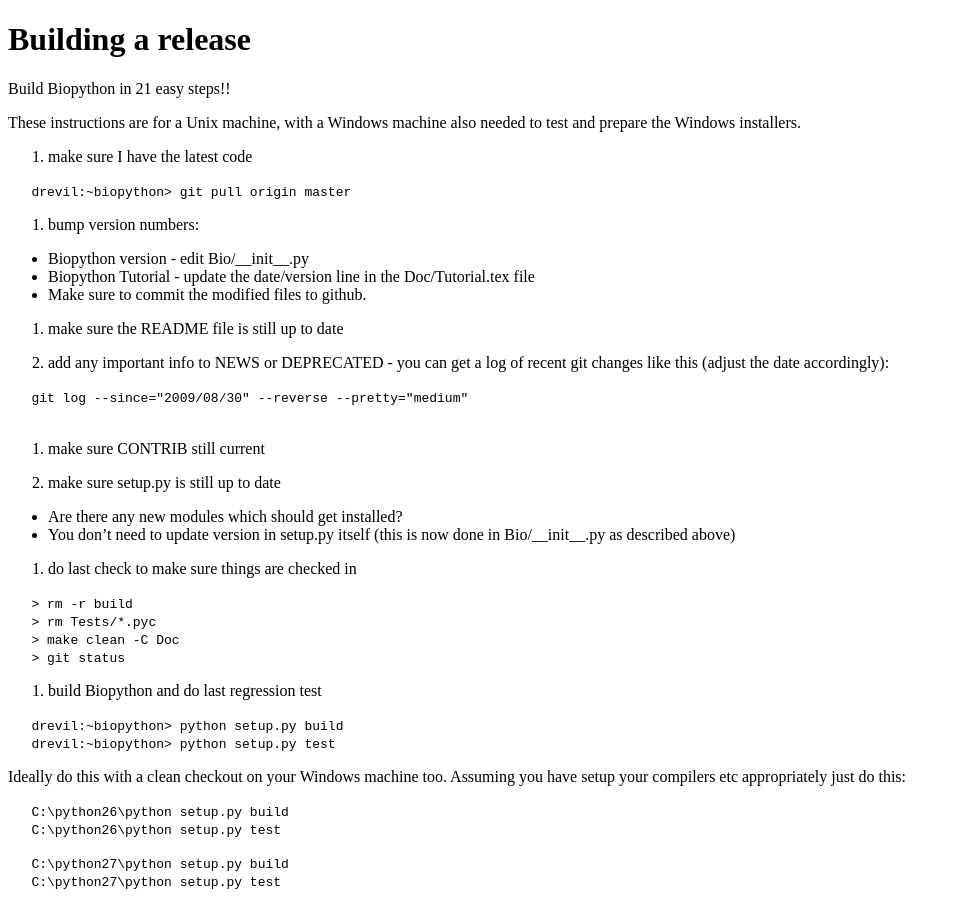
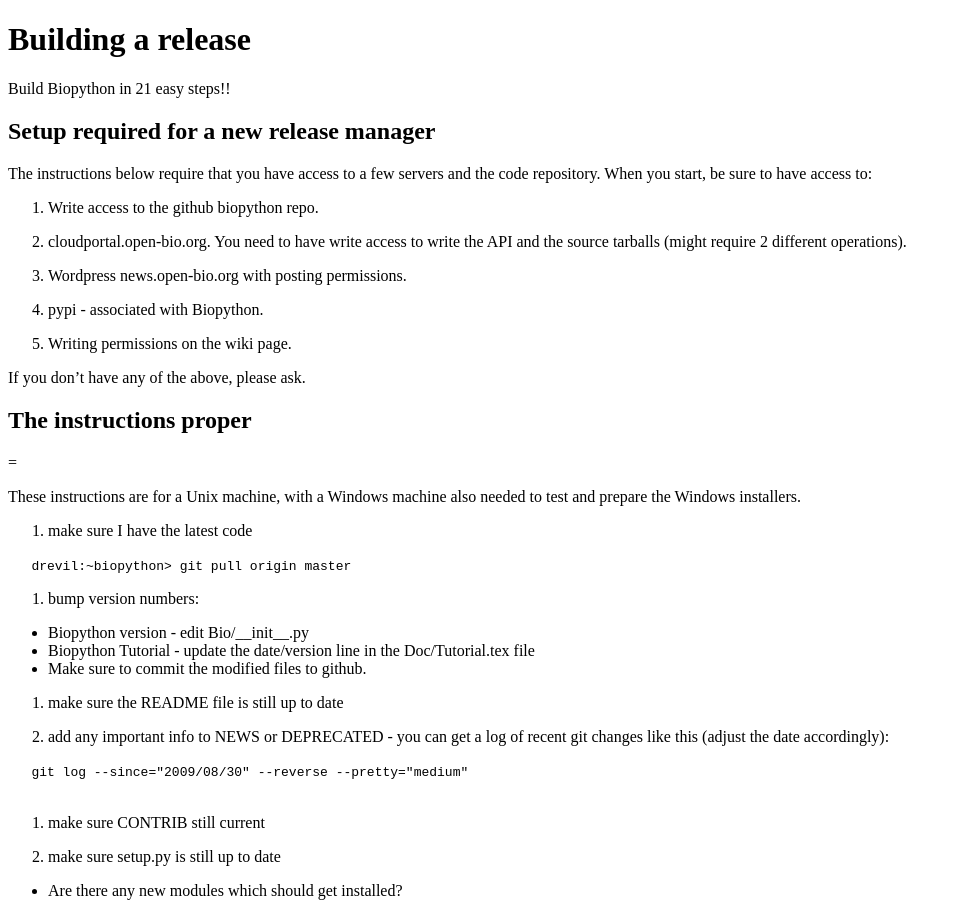
Before and after one commit to biopython/biopython.github.io, a Jekyll site: the page built from wiki/Building_a_release.md, in a window 1280 px wide and 900 px high. Shown: the whole window, without its empty margins (0-961 px from the left). Built offline with Jekyll 4.4.1, drawn with Linux system fonts in a browser that asks for light colours.

Commit message:
Access requirements for a release manager

```diff
--- a/wiki/Building_a_release.md
+++ b/wiki/Building_a_release.md
@@ -5,6 +5,30 @@ layout: wiki
 ---
 
 Build Biopython in 21 easy steps!!
+
+Setup required for a new release manager
+----------------------------------------
+
+The instructions below require that you have access to a few servers and
+the code repository. When you start, be sure to have access to:
+
+1. Write access to the github biopython repo.
+
+2. cloudportal.open-bio.org. You need to have write access to write the
+API and the source tarballs (might require 2 different operations).
+
+3. Wordpress news.open-bio.org with posting permissions.
+
+4. pypi - associated with Biopython.
+
+5. Writing permissions on the wiki page.
+
+If you don't have any of the above, please ask.
+
+The instructions proper
+-----------------------
+
+=
 
 These instructions are for a Unix machine, with a Windows machine also
 needed to test and prepare the Windows installers.
```
Also changed, not shown: 1 other file.
